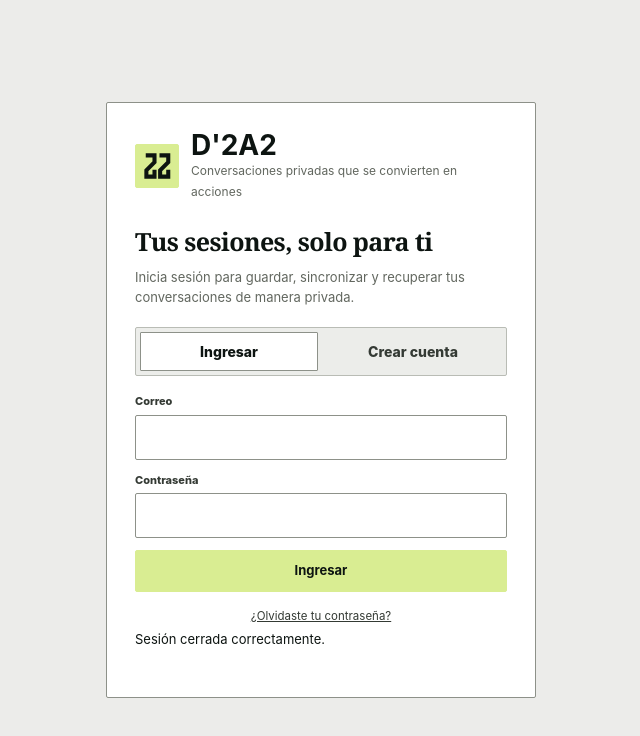
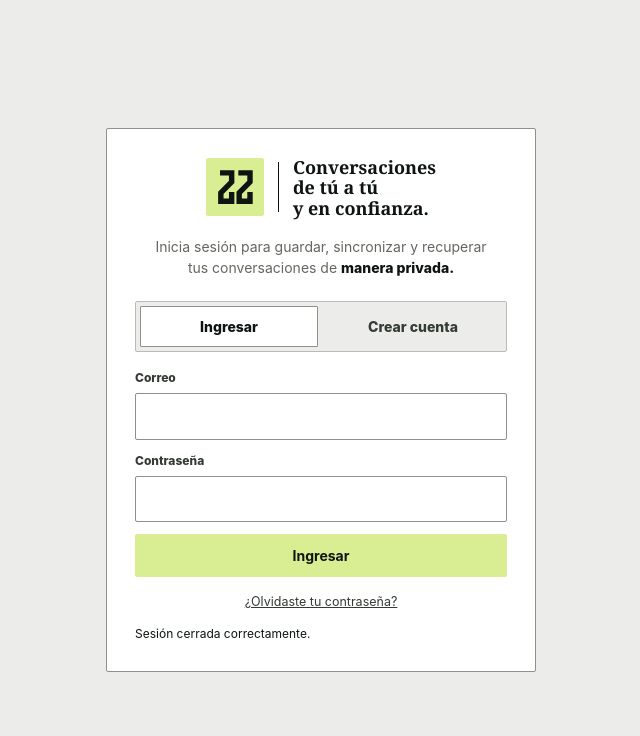
Before and after one commit to algunjaime/d2a2, a website built with Vite: page index.html in a window 1280 px wide. Both pictures are taken after a click on the button "Salir". Shown: the top 736 px of the page, without its empty margins (319-959 px from the left). Built offline with nearby package versions, Linux system fonts and the light colour scheme; files whose address does not match are found by name; what @netlify/identity would draw is missing.

Commit message:
Add files via upload

```diff
--- a/index.html
+++ b/index.html
@@ -388,28 +388,37 @@
   .summary-signal strong{display:block;font-size:10px;text-transform:uppercase;letter-spacing:.6px;color:var(--slate);margin-bottom:4px}
   .summary-signal span{display:block;font-size:11.5px;line-height:1.45;color:#42536A}
   .summary-actions{display:flex;justify-content:flex-end;gap:8px;flex-wrap:wrap;margin-top:17px}
-  body.auth-pending #app,body.auth-locked #app{visibility:hidden}
+  body.auth-pending #app,body.auth-locked #app{display:none}
   .auth-shell{
-    min-height:100vh;display:none;align-items:center;justify-content:center;padding:24px;
+    min-height:100vh;min-height:100dvh;display:none;align-items:center;justify-content:center;
+    padding:clamp(12px,3vh,24px);overflow:auto;
     background:
       radial-gradient(circle at 18% 18%,rgba(91,192,190,.18),transparent 34%),
       radial-gradient(circle at 82% 78%,rgba(111,255,233,.12),transparent 32%),var(--ink)
   }
   body.auth-pending .auth-shell,body.auth-locked .auth-shell{display:flex}
   .auth-card{width:min(430px,100%);background:var(--paper);color:var(--ink);border-radius:20px;padding:28px;box-shadow:var(--shadow)}
-  .auth-brand{display:flex;align-items:center;gap:12px;margin-bottom:22px}
-  .auth-brand .brand-mark{color:var(--ink)}
-  .auth-brand strong{display:block;font-size:28px;line-height:1}.auth-brand span{font-size:12px;color:var(--muted)}
-  .auth-card h2{margin:0 0 7px;font-size:25px}.auth-card>p{margin:0 0 20px;color:var(--muted);font-size:13px;line-height:1.55}
+  .auth-brand{display:grid;justify-items:center;gap:9px;text-align:center;margin-bottom:18px}
+  .auth-brand-lockup{display:grid;grid-template-columns:58px 1px auto;align-items:center;justify-content:center;gap:14px;text-align:left}
+  .auth-brand .brand-mark{width:58px;height:58px;display:grid;place-items:center;color:var(--ink);margin:0}
+  .auth-brand .brand-mark svg{width:40px;height:40px;display:block}
+  .auth-brand-divider{width:1px;height:50px;background:var(--ink)}
+  .auth-tagline{display:block;font:700 18px/1.12 Georgia,"Times New Roman",serif;color:var(--ink);text-align:left}
+  .auth-tagline span{display:block}
+  .auth-flow-title[hidden]{display:none}
+  .auth-card h2{margin:0 0 7px;font-size:24px}
+  .auth-intro{max-width:350px;margin:0 auto 22px;text-align:center;color:var(--muted);font-size:14px;line-height:1.55}
+  .auth-intro strong{font-weight:800;color:var(--ink)}
   .auth-tabs{display:grid;grid-template-columns:1fr 1fr;gap:6px;padding:4px;background:#EEF3F6;border-radius:10px;margin-bottom:17px}
-  .auth-tab{border:0;border-radius:7px;padding:8px;background:transparent;color:var(--slate);font-weight:800}
+  .auth-tab{border:0;border-radius:7px;padding:9px 8px;background:transparent;color:var(--slate);font-size:14px;font-weight:800}
   .auth-tab.active{background:#fff;color:var(--ink);box-shadow:0 2px 8px rgba(11,19,43,.08)}
   .auth-form{display:grid;gap:12px}.auth-form.hidden{display:none!important}
-  .auth-field label{display:block;font-size:11px;font-weight:800;color:var(--slate);margin-bottom:5px}
-  .auth-field input{width:100%;border:1.5px solid var(--line);border-radius:9px;padding:11px;color:var(--ink);background:#fff}
-  .auth-message{min-height:18px;margin:8px 0 0;font-size:11.5px;line-height:1.45;color:var(--muted)}
+  .auth-field label{display:block;font-size:12px;font-weight:800;color:var(--slate);margin-bottom:6px}
+  .auth-field input{width:100%;border:1.5px solid var(--line);border-radius:9px;padding:11px;font-size:15px;color:var(--ink);background:#fff}
+  .auth-form>.btn{font-size:14px}
+  .auth-message{min-height:18px;margin:9px 0 0;font-size:12px;line-height:1.45;color:var(--muted)}
   .auth-message.error{color:#8B2437}.auth-message.success{color:var(--success)}
-  .auth-link{border:0;background:none;color:var(--slate);text-decoration:underline;padding:4px;font-size:11.5px}
+  .auth-link{border:0;background:none;color:var(--slate);text-decoration:underline;padding:4px;font-size:12.5px}
   .account-slot{display:flex;align-items:center;gap:8px;flex-wrap:wrap;min-width:0}
   .account-identity{display:flex;align-items:center;gap:7px;min-width:0}
   .account-email{max-width:190px;white-space:nowrap;overflow:hidden;text-overflow:ellipsis;font-size:11px;color:var(--muted-light)}
@@ -769,16 +778,19 @@
 </style>
 </head>
 <body class="auth-pending">
-<section id="authGate" class="auth-shell" aria-labelledby="authTitle">
+<section id="authGate" class="auth-shell" aria-label="Acceso a D'2A2">
   <div class="auth-card">
     <div class="auth-brand">
-      <span class="brand-mark" aria-hidden="true">
-        <svg viewBox="0 0 48 48" fill="none" xmlns="http://www.w3.org/2000/svg"><path d="M6 7H20V18L7 31V41H20V30" stroke="currentColor" stroke-width="6.5"/><path d="M28 7H42V18L29 31V41H42V30" stroke="currentColor" stroke-width="6.5"/></svg>
-      </span>
-      <div><strong>D'2A2</strong><span>Conversaciones privadas que se convierten en acciones</span></div>
+      <div class="auth-brand-lockup">
+        <span class="brand-mark" aria-hidden="true">
+          <svg viewBox="0 0 48 48" fill="none" xmlns="http://www.w3.org/2000/svg"><path d="M6 7H20V18L7 31V41H20V30" stroke="currentColor" stroke-width="6.5"/><path d="M28 7H42V18L29 31V41H42V30" stroke="currentColor" stroke-width="6.5"/></svg>
+        </span>
+        <span class="auth-brand-divider" aria-hidden="true"></span>
+        <span class="auth-tagline"><span>Conversaciones</span><span>de tú a tú</span><span>y en confianza.</span></span>
+      </div>
     </div>
-    <h2 id="authTitle">Tus sesiones, solo para ti</h2>
-    <p>Inicia sesión para guardar, sincronizar y recuperar tus conversaciones de manera privada.</p>
+    <h2 id="authTitle" class="auth-flow-title" hidden></h2>
+    <p class="auth-intro">Inicia sesión para guardar, sincronizar y recuperar tus conversaciones de <strong>manera privada.</strong></p>
     <div id="authStandard">
       <div class="auth-tabs" role="tablist" aria-label="Acceso a D'2A2">
         <button class="auth-tab active" type="button" role="tab" aria-selected="true" data-auth-tab="login">Ingresar</button>
--- a/src/cloud.js
+++ b/src/cloud.js
@@ -158,7 +158,9 @@ function showPasswordFlow(result) {
   passwordFlow = result;
   authStandard.classList.add('hidden');
   passwordForm.classList.remove('hidden');
-  document.getElementById('authTitle').textContent = result.type === 'invite' ? 'Crea tu contraseña' : 'Cambia tu contraseña';
+  const authTitle = document.getElementById('authTitle');
+  authTitle.hidden = false;
+  authTitle.textContent = result.type === 'invite' ? 'Crea tu contraseña' : 'Cambia tu contraseña';
   setAuthMessage(result.type === 'invite' ? 'Completa la invitación para entrar a D’2A2.' : 'Elige una nueva contraseña para tu cuenta.');
   document.getElementById('newPassword').focus();
 }
@@ -347,7 +349,9 @@ async function signOut() {
   body.classList.add('auth-locked');
   authStandard.classList.remove('hidden');
   passwordForm.classList.add('hidden');
-  document.getElementById('authTitle').textContent = 'Tus sesiones, solo para ti';
+  const authTitle = document.getElementById('authTitle');
+  authTitle.textContent = '';
+  authTitle.hidden = true;
   loginForm.reset();
   setAuthMessage('Sesión cerrada correctamente.', 'success');
   renderAccount();
```
Also changed, not shown: tests/test-responsive.mjs (+15 -0 lines), dist/assets/index-BZ_Ws50z.js (added), dist/index.html.
